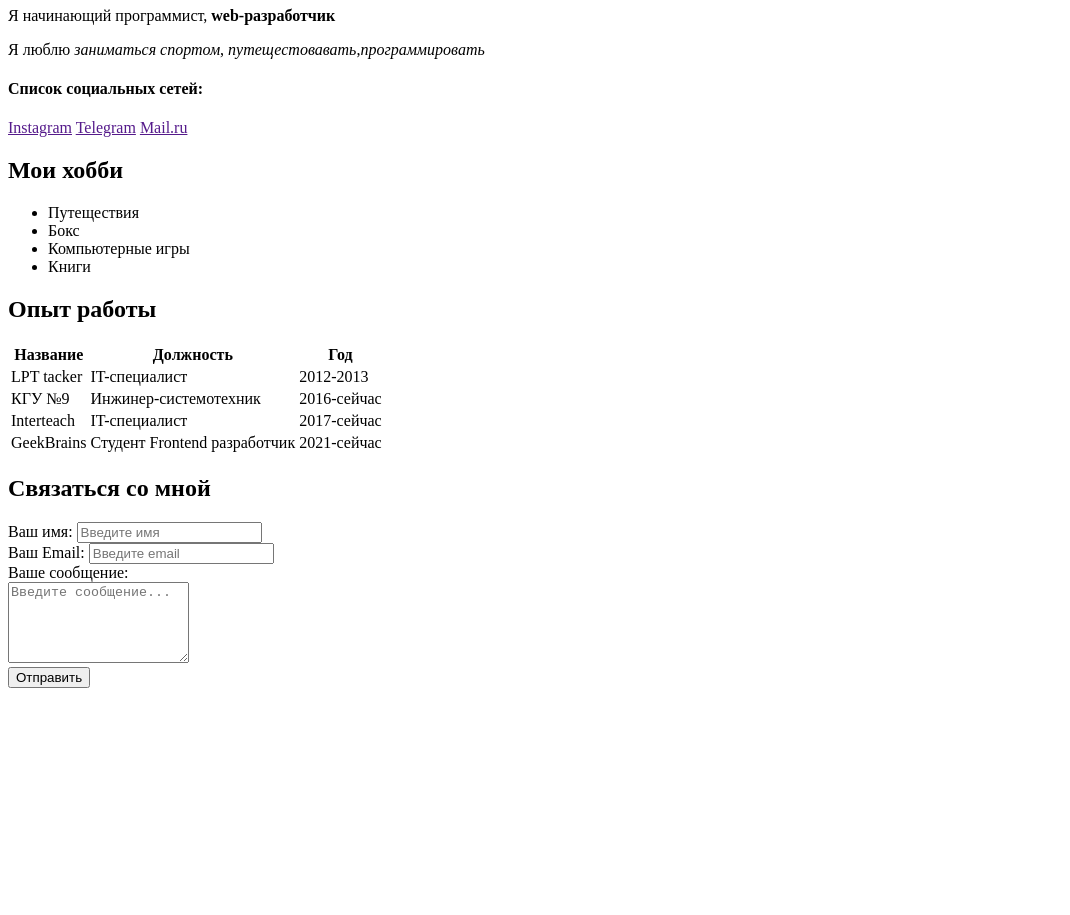
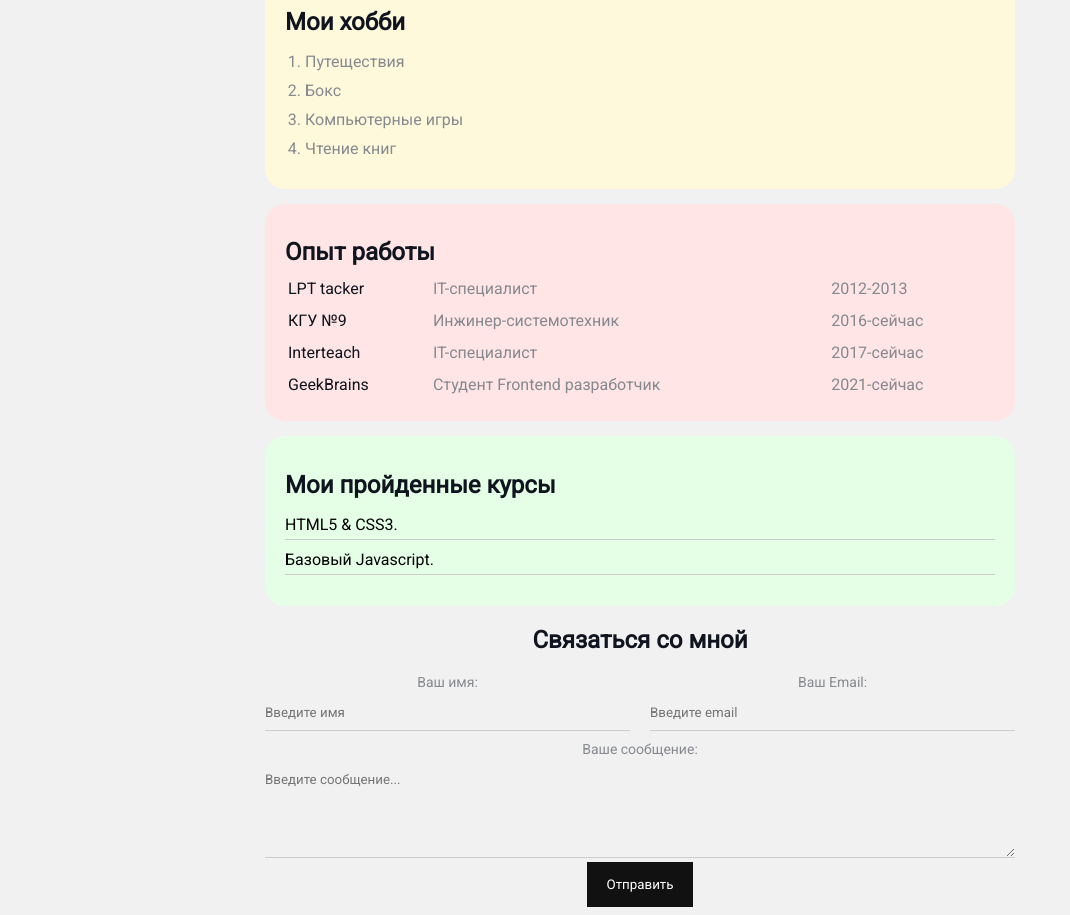
Before and after one commit to IT-SNK/about_me, a plain HTML site: page index.html in a window 1280 px wide. Shown: the part 352-1267 px from the top of the page, without its empty margins (0-1070 px from the left). Before the commit the page ends 1048 px from the top, so only its background shows below. Drawn offline with Linux system fonts and the light colour scheme.

Commit message:
styl add

```diff
--- a/index.html
+++ b/index.html
@@ -12,34 +12,41 @@
 </head>
 
 <body>
-    <img src="img/1.JPG" alt="img" class="ava" width="200">
-    <h1 class="name">Сактаганов Наурызбек Кемелханович</h1>
-    <p class="name__second">Я начинающий программист,<strong> web-разработчик</strong></p>
-    <p class="name__interes"> Я люблю <em>заниматься спортом</em>, <em> путещестовавать</em>,<em>программировать</em>
+    <div class="container">
+        <div class="info">
+            <img src="img/1.JPG" alt="img" class="ava">
+            <div class="info-text">
+                <h1>Сактаганов Наурызбек Кемелханович</h1>
+                <p>Я начинающий программист,<strong> web-разработчик.</strong></p>
+                <p> Я люблю <em>заниматься спортом</em>, <em> путещестовавать</em>,<em>программировать.</em>
                 </p>
-    <h4 class="links">Список социальных сетей:</h4>
-    <a href="" target="_blank" class="soc">Instagram</a>
-    <a href="" target="_blank" class="soc">Telegram</a>
-    <a href="" target="_blank" class="soc">Mail.ru</a>
-
-    <h2 class="my__xobbi">Мои хобби</h2>
-    <ul class="xobbi">
+                <h4>Список социальных сетей:</h4>
+                <a href="https://www.instagram.com/tilepi_nk/" target="_blank">Instagram</a>
+                |
+                <a href="https://t.me/Nauryz" target="_blank">Telegram</a>
+            </div>
+        </div>
+        <div class="card bg-yellow">
+            <h2>Мои хобби</h2>
+            <ol class="list">
 
                 <li>Путеществия</li>
                 <li>Бокс</li>
                 <li>Компьютерные игры</li>
-        <li>Книги</li>
-    </ul>
-    <h2 class="working">Опыт работы</h2>
+                <li>Чтение книг</li>
+            </ol>
+        </div>
+        <div class="card bg-red">
+            <h2>Опыт работы</h2>
 
-    <table>
-        <thead>
+            <table class="table">
+                <!-- <thead>
                     <tr>
                         <th>Название</th>
                         <th>Должность</th>
                         <th>Год</th>
                     </tr>
-        </thead>
+                </thead> -->
                 <tbody>
                     <tr>
                         <td>LPT tacker</td>
@@ -63,22 +70,35 @@
                     </tr>
                 </tbody>
             </table>
-    <h2 class="form__me">Связаться со мной</h2>
-    <form action="/" class="me">
-        <div class="form">
+        </div>
+        <div class="card bg-green">
+            <h2>Мои пройденные курсы</h2>
+            <ul class="link-list">
+                <li><a href="#">HTML5 & CSS3.</a> </li>
+                <li><a href="#">Базовый Javascript.</a></li>
+            </ul>
+        </div>
+
+
+        <form action="/" class="form">
+            <h2>Связаться со мной</h2>
+            <div class="form-row">
+                <div class="form-group">
                     <label for="name">Ваш имя:</label>
                     <input type="text" id="name" placeholder="Введите имя">
                 </div>
-        <div class="form">
+                <div class="form-group">
                     <label for="email">Ваш Email:</label>
                     <input type="text" id="email" placeholder="Введите email">
                 </div>
-        <div class="form">
-            <label for="message">Ваше сообщение:</label><br>
+            </div>
+            <div class="form-group">
+                <label for="message">Ваше сообщение:</label>
                 <textarea id="message" cols="20" rows="5" placeholder="Введите сообщение..."></textarea>
             </div>
-        <input type="submit" value="Отправить">
+            <input type="submit" value="Отправить" class="btn">
         </form>
+    </div>
 </body>
 
 </html>
--- a/style.css
+++ b/style.css
@@ -0,0 +1,157 @@
+@import url('https://fonts.googleapis.com/css2?family=Montserrat:ital,wght@0,400;0,500;0,600;0,800;1,400&family=Pacifico&family=Roboto&display=swap');
+
+/* *{
+    margin: 0;
+    padding: 0;
+} */
+body{
+    font-family: 'Roboto' , sans-serif;
+    font-size: 16px;
+    font-weight: normal;
+    background:#f1f1f1;
+    color: #0f141e;
+}
+a {
+    text-decoration: none;
+    color: #000;
+}
+a:hover{
+    text-decoration: underline;
+}
+a:active{
+    color: blue;
+}
+a:visited{
+    color:grey;
+}
+.container{
+    max-width: 750px;
+    margin:auto;
+    padding-top: 30px;
+}
+.ava{
+    width:200px;
+    border-radius: 30px;
+    box-shadow: 4px 4px 14px rgba(0,0,0, .25);
+}
+.info{
+    margin-bottom: 20px;
+    display: flex;
+}
+.info-text{
+    margin-left: 40px;
+}
+.info-text p{
+    font-style: italic;
+    font-weight: bold;
+    color: #86898f;
+    margin:0;
+}
+.info-text h4{
+    margin-bottom: 10px;
+}
+@media (max-width:650px) {
+    .info{
+display:block;
+text-align: center;
+    }
+}
+.card{
+    padding: 15px 20px;
+    border-radius: 20px;
+    margin-bottom: 15px;
+
+}
+.card h2 {
+    margin-bottom: 10px;
+}
+.bg-yellow{
+    background: #fff9dc;
+}
+.bg-red{
+    background:#ffe5e5;
+}
+.bg-green {
+    background:#e5ffe7;
+}
+
+.btn{
+    background: #111;
+    padding: 15px 20px;
+    color: #fff;
+    border: none;
+    font-family: inherit;
+    cursor: pointer;
+}
+.btn:hover{
+    opacity: 0.8;
+}
+.list{
+    padding:0 20px;
+}
+.list li{
+    color: #86898f;
+    margin-bottom: 10px;
+}
+.link-list {
+    list-style: none;
+    padding:0;
+}
+.link-list li {
+    margin-bottom: 10px;
+    border-bottom: 1px solid #ccc;
+    padding-bottom: 5px;
+}
+.table{
+    width: 100%;
+}
+.table td {
+    padding-bottom: 10px;
+}
+.table td:nth-child(2),
+.table td:nth-child(3){
+    color: #86898f;
+}
+.form{
+    text-align: center;
+}
+.form-group label{
+display: block;
+font-size: 14px;
+color: #86898f;
+}
+.form-group input,
+.form-group textarea{
+    width: 100%;
+    box-sizing: border-box;
+    border: none;
+    background:transparent;
+    border-bottom: 1px solid #ccc;
+    color: #000;
+    padding:15px 0 10px;
+    outline:none;
+    font-family: inherit;
+}
+.form-row{
+margin-bottom: 10px;
+display: flex;
+}
+.form-row .form-group{
+    /* display:inline-block; */
+    margin-right: 20px;
+    /* width:calc(50% - 20px) */
+    width: 50%;
+}
+.form-row .form-group:last-child{
+    margin-right: 0;
+}
+@media (max-width:650px){
+    .form-row{
+        display: block;
+    }
+    .form-row .form-group {
+        width:100%;
+        margin-right: 0;
+        margin-bottom: 10px;
+    }
+}
```
Also changed, not shown: img/1.JPG. Lines whose indentation alone changed are shown as unchanged.
